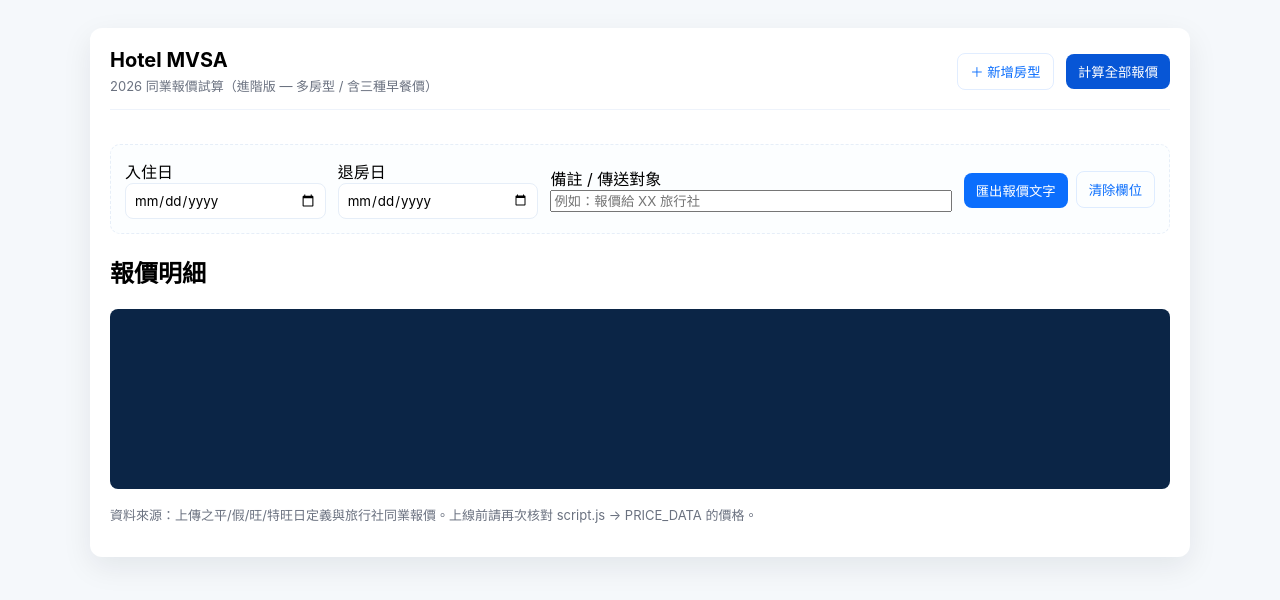
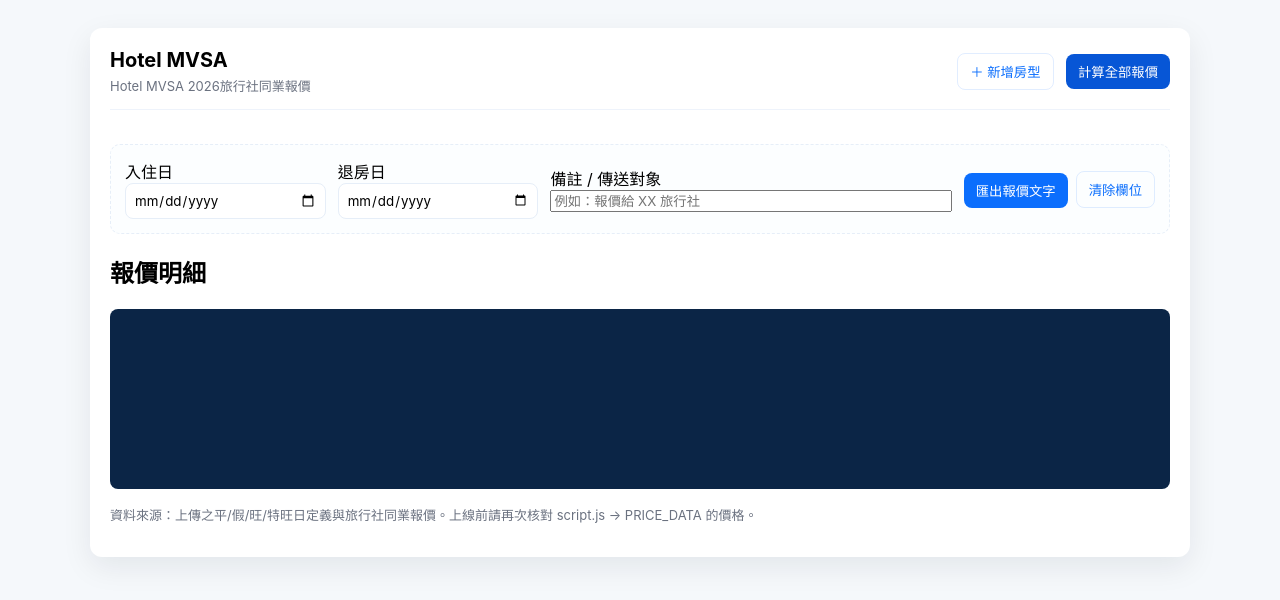
Before and after one commit to martin790427/HotelMVSA, a plain HTML site: page index.html in a window 1280 px wide. Drawn offline with Linux system fonts and the light colour scheme.

Commit message:
Update index.html

```diff
--- a/index.html
+++ b/index.html
@@ -3,7 +3,7 @@
 <head>
   <meta charset="utf-8" />
   <meta name="viewport" content="width=device-width,initial-scale=1" />
-  <title>Hotel MVSA — 同業報價試算（進階 Multi-room）</title>
+  <title> Hotel MVSA 2026旅行社同業報價 </title>
   <link rel="stylesheet" href="style.css">
 </head>
 <body>
@@ -11,11 +11,11 @@
     <header class="topbar">
       <div class="brand">
         <h1>Hotel MVSA</h1>
-        <p class="sub">2026 同業報價試算（進階版 — 多房型 / 含三種早餐價）</p>
+        <p class="sub"> Hotel MVSA 2026旅行社同業報價 </p>
       </div>
       <div class="actions">
-        <button id="addRoomBtn" class="btn outline">＋ 新增房型</button>
-        <button id="calcAllBtn" class="btn primary">計算全部報價</button>
+        <button id="addRoomBtn" class="btn outline"> ＋ 新增房型  </button>
+        <button id="calcAllBtn" class="btn primary"> 計算全部報價 </button>
       </div>
     </header>
 
```
